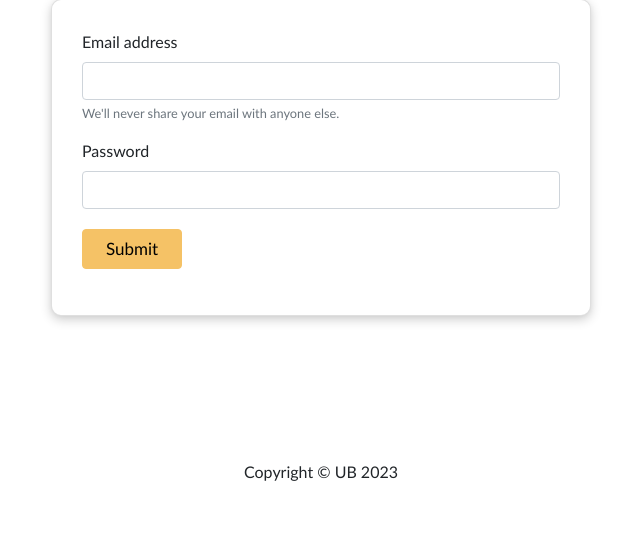
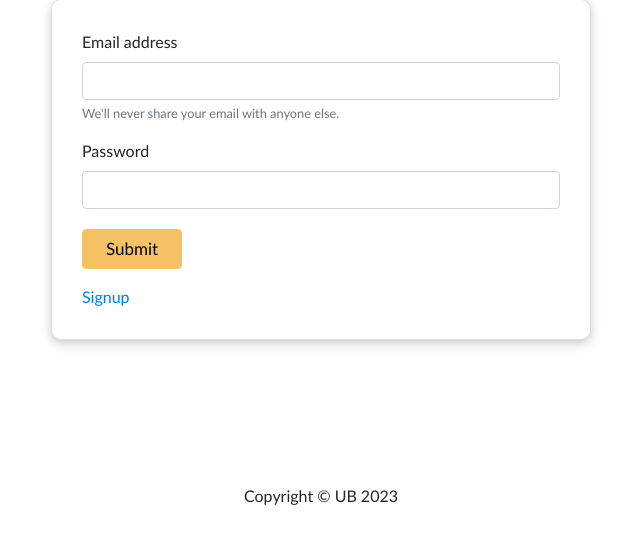
Before and after one commit to abidgulshahid/gym-management, a Django app: page /login/ in a window 1280 px wide. Shown: the part 137-681 px from the top of the page, without its empty margins (319-959 px from the left). Run offline with Django 4.2, Linux system fonts and the light colour scheme; parts of the project's set-up code (start-up, migrations or seed data) failed here and were passed over.

Commit message:
Update login.html

```diff
--- a/gym_users/templates/gym_users/login.html
+++ b/gym_users/templates/gym_users/login.html
@@ -33,6 +33,7 @@
 
   <button type="submit" class="btn btn-primary mt-1">Submit</button>
                         </form>
+      <a href="{% url 'signup_view' %}">Signup</a>
   </div>
 </div>
 
```
